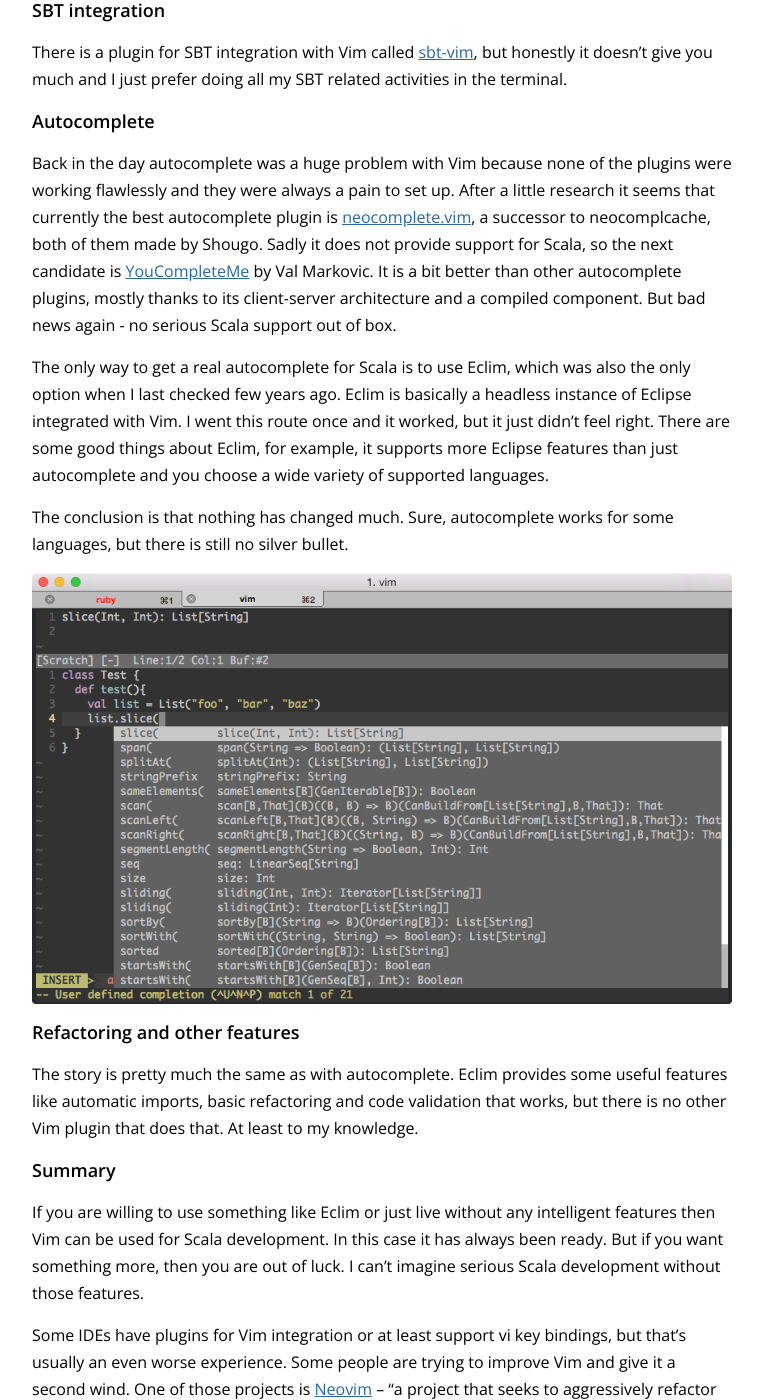
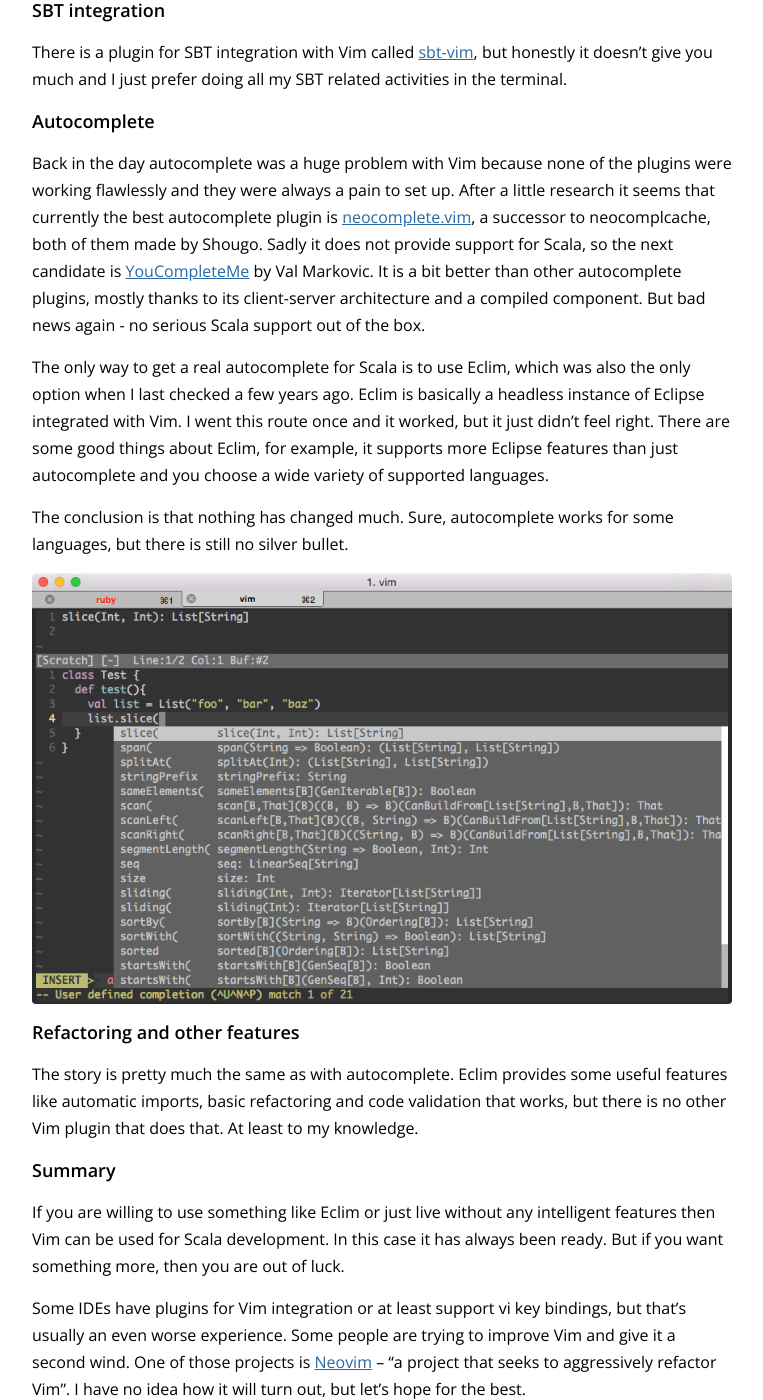
Before and after one commit to lauris/lauris.github.com, a Jekyll site: the page built from _posts/2014-08-21-scala-in-vim.md, in a window 1280 px wide and 1400 px high, scrolled down 1376 px. Shown: the whole window, without its empty margins (258-1021 px from the left). Built offline with Jekyll 4.4.1, drawn with Linux system fonts in a browser that asks for light colours; comment, search, counter and statistics services are not loaded.

Commit message:
Was I drinking when I wrote all this?

```diff
--- a/_posts/2014-08-21-scala-in-vim.md
+++ b/_posts/2014-08-21-scala-in-vim.md
@@ -24,9 +24,9 @@
 
 ## Autocomplete
 
-Back in the day autocomplete was a huge problem with Vim because none of the plugins were working flawlessly and they were always a pain to set up. After a little research it seems that currently the best autocomplete plugin is [neocomplete.vim](https://github.com/Shougo/neocomplete.vim), a successor to neocomplcache, both of them made by Shougo. Sadly it does not provide support for Scala, so the next candidate is [YouCompleteMe](https://github.com/Valloric/YouCompleteMe) by Val Markovic. It is a bit better than other autocomplete plugins, mostly thanks to its client-server architecture and a compiled component. But bad news again - no serious Scala support out of box.
+Back in the day autocomplete was a huge problem with Vim because none of the plugins were working flawlessly and they were always a pain to set up. After a little research it seems that currently the best autocomplete plugin is [neocomplete.vim](https://github.com/Shougo/neocomplete.vim), a successor to neocomplcache, both of them made by Shougo. Sadly it does not provide support for Scala, so the next candidate is [YouCompleteMe](https://github.com/Valloric/YouCompleteMe) by Val Markovic. It is a bit better than other autocomplete plugins, mostly thanks to its client-server architecture and a compiled component. But bad news again - no serious Scala support out of the box.
 
-The only way to get a real autocomplete for Scala is to use Eclim, which was also the only option when I last checked few years ago. Eclim is basically a headless instance of Eclipse integrated with Vim. I went this route once and it worked, but it just didn't feel right. There are some good things about Eclim, for example, it supports more Eclipse features than just autocomplete and you choose a wide variety of supported languages.
+The only way to get a real autocomplete for Scala is to use Eclim, which was also the only option when I last checked a few years ago. Eclim is basically a headless instance of Eclipse integrated with Vim. I went this route once and it worked, but it just didn't feel right. There are some good things about Eclim, for example, it supports more Eclipse features than just autocomplete and you choose a wide variety of supported languages.
 
 The conclusion is that nothing has changed much. Sure, autocomplete works for some languages, but there is still no silver bullet.
 
@@ -38,7 +38,7 @@
 
 ## Summary
 
-If you are willing to use something like Eclim or just live without any intelligent features then Vim can be used for Scala development. In this case it has always been ready. But if you want something more, then you are out of luck. I can't imagine serious Scala development without those features.
+If you are willing to use something like Eclim or just live without any intelligent features then Vim can be used for Scala development. In this case it has always been ready. But if you want something more, then you are out of luck.
 
 Some IDEs have plugins for Vim integration or at least support vi key bindings, but that's usually an even worse experience. Some people are trying to improve Vim and give it a second wind. One of those projects is [Neovim](https://github.com/neovim/neovim) – "a project that seeks to aggressively refactor Vim". I have no idea how it will turn out, but let's hope for the best.
 
```
